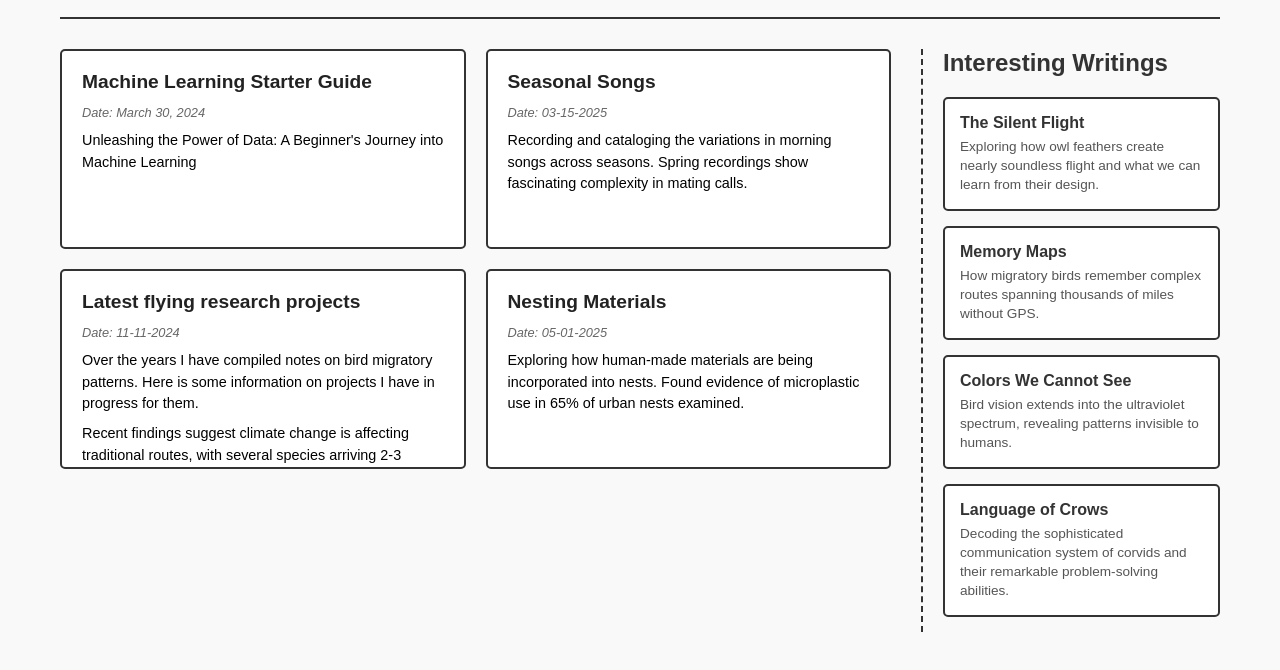
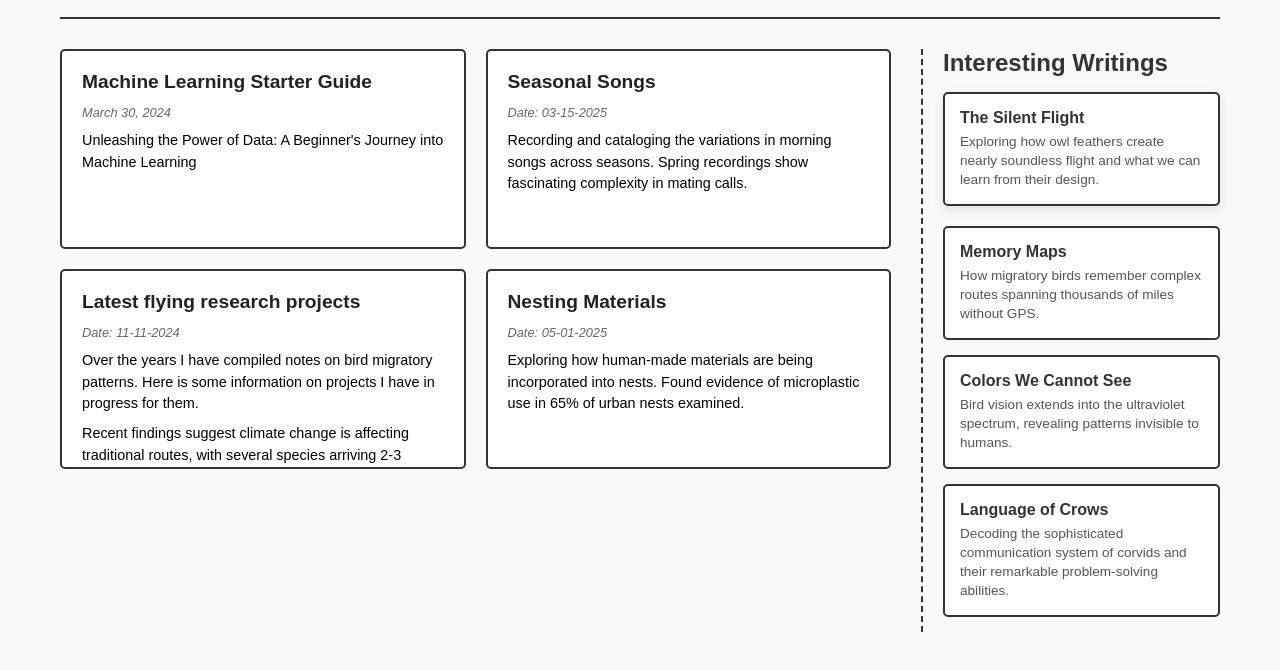
Before and after one commit to sudo-rsingh/blog, a plain HTML site: page index.html in a window 1280 px wide. In both pictures the pointer is over the element 1081 px from the left and 242 px from the top of the page. Shown: the part 88-758 px from the top of the page. Drawn offline with Linux system fonts and the light colour scheme.

Commit message:
hover fix

```diff
--- a/index.html
+++ b/index.html
@@ -157,6 +157,24 @@
                 margin-top: 20px;
             }
         }
+        .writing-item {
+            /* existing styles remain */
+            transition: transform 0.2s ease, box-shadow 0.2s ease;
+        }
+
+        .writing-item:hover {
+            transform: translateY(-5px);
+            box-shadow: 0 4px 12px rgba(0, 0, 0, 0.1);
+        }
+        .project-box {
+            transition: transform 0.2s ease, box-shadow 0.2s ease;
+        }
+
+        .project-box:hover {
+            transform: translateY(-5px);
+            box-shadow: 0 4px 12px rgba(0, 0, 0, 0.1);
+        }
+
     </style>
 </head>
 <body>
@@ -168,7 +186,7 @@
         <div class="main-content">
             <div class="project-box" onclick="location.href='./blog/machine-learning-starter-guide.html'" style="cursor: pointer;">
                 <h3>Machine Learning Starter Guide</h3>
-                <p>Date: March 30, 2024</p>
+                <p>March 30, 2024</p>
                 <p>Unleashing the Power of Data: A Beginner's Journey into Machine Learning</p>
             </div>
             <div class="project-box">
```
